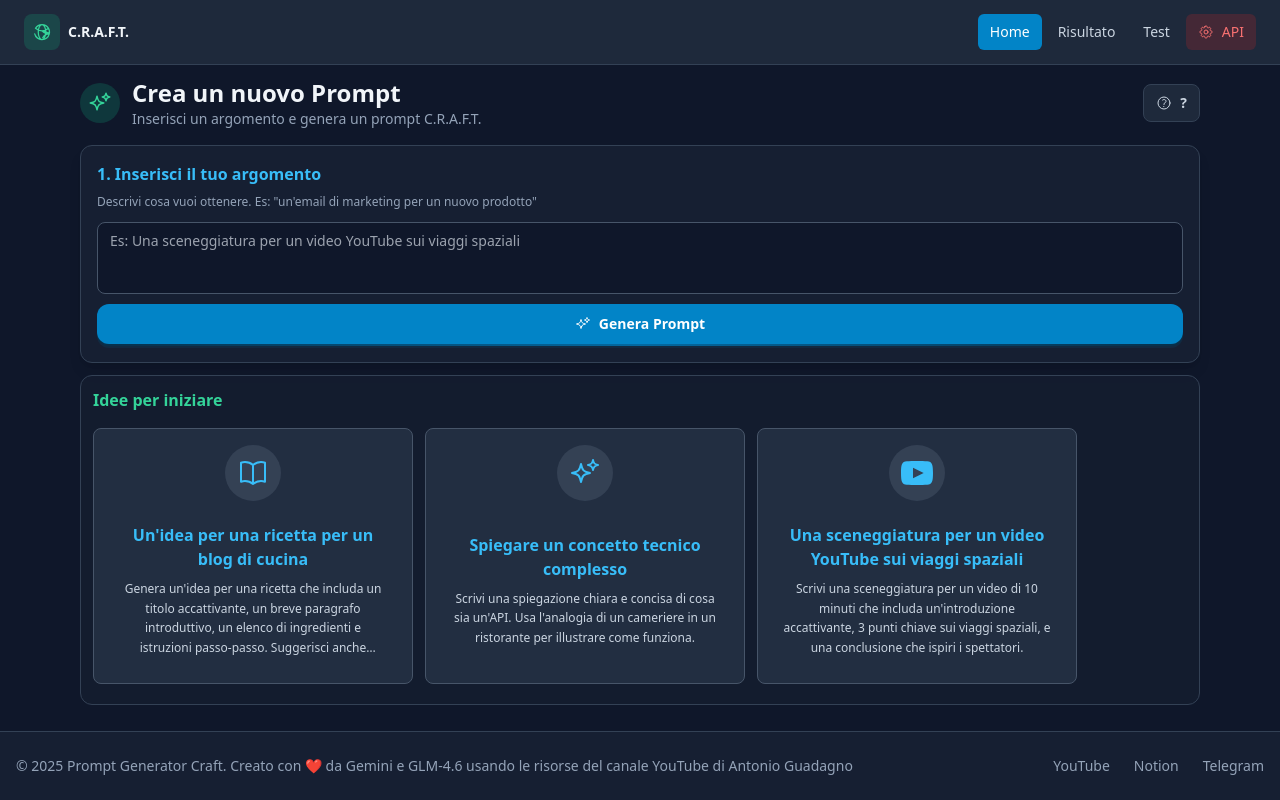
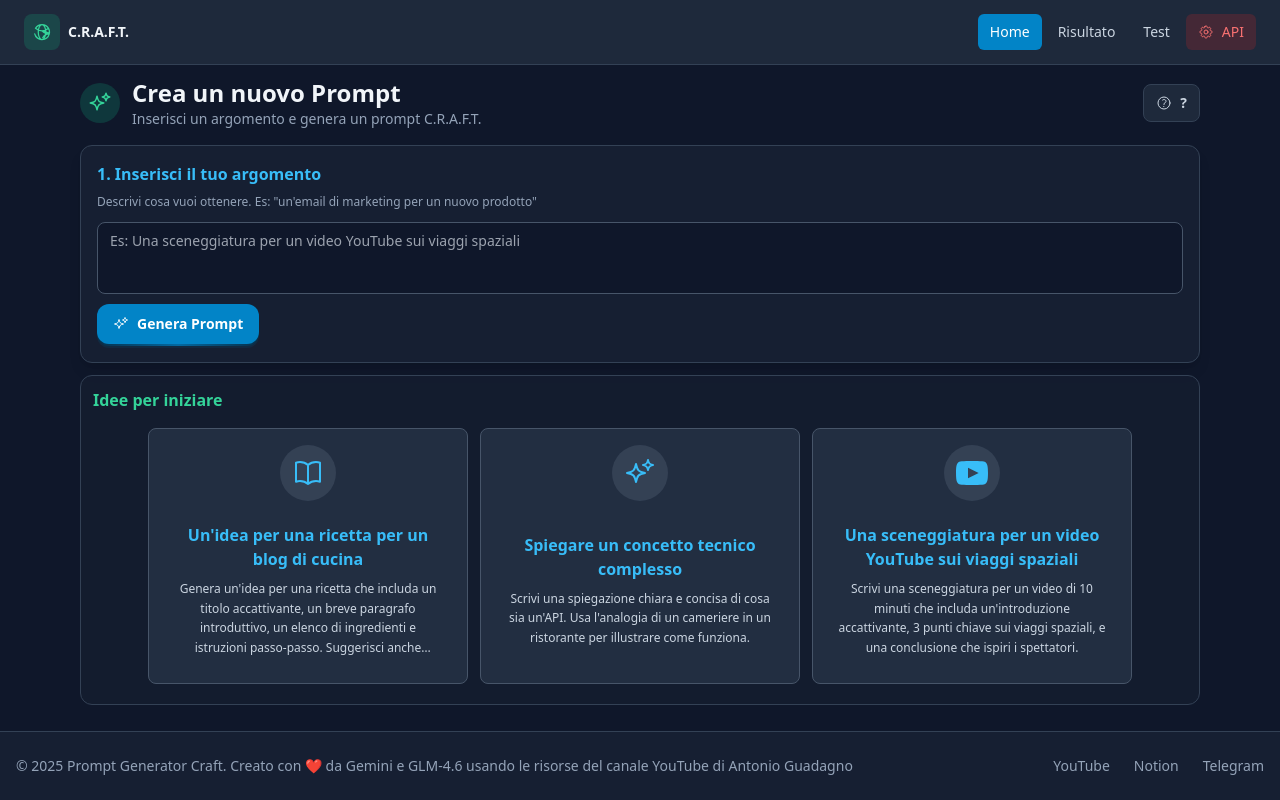
Before and after one commit to fracabu/generatore-di-prompt-craft, a React (Vite) app: page / in a window 1280 px wide. Built offline with nearby package versions, Linux system fonts and the light colour scheme.

Commit message:
Fix UI layout issues: center suggestion cards and adjust button width

```diff
--- a/views/HomeView.tsx
+++ b/views/HomeView.tsx
@@ -184,7 +184,7 @@ const HomeView: React.FC = () => {
                 value={topic}
                 onChange={(e) => setTopic(e.target.value)}
                 placeholder="Es: Una sceneggiatura per un video YouTube sui viaggi spaziali"
-                className="flex-grow bg-slate-900 border border-slate-600 rounded-lg px-3 py-2 text-slate-200 focus:outline-none focus:ring-2 focus:ring-sky-500 transition-all text-sm resize-none overflow-hidden scrollbar-hide"
+                className="w-full bg-slate-900 border border-slate-600 rounded-lg px-3 py-2 text-slate-200 focus:outline-none focus:ring-2 focus:ring-sky-500 transition-all text-sm resize-none overflow-hidden scrollbar-hide"
                 style={{ minHeight: '40px', maxHeight: '128px' }}
                 onKeyDown={(e) => {
                   if (e.key === 'Enter' && !e.shiftKey) {
@@ -197,7 +197,7 @@ const HomeView: React.FC = () => {
               <button
                 onClick={handleGeneratePrompt}
                 disabled={isLoading}
-                className="pushable-3d relative border-none bg-transparent p-0 cursor-pointer outline-offset-4 transition-all duration-250 hover:brightness-110 disabled:opacity-50 disabled:cursor-not-allowed group w-full sm:w-auto"
+                className="pushable-3d relative border-none bg-transparent p-0 cursor-pointer outline-offset-4 transition-all duration-250 hover:brightness-110 disabled:opacity-50 disabled:cursor-not-allowed group w-fit"
                 style={{ transformStyle: 'preserve-3d' }}
                 onMouseEnter={(e) => {
                   const shadow = e.currentTarget.querySelector('span:first-child');
@@ -264,7 +264,7 @@ const HomeView: React.FC = () => {
           {/* Suggestion Cards Carousel */}
           <section className="bg-slate-800/30 border border-slate-700 p-2 sm:p-3 rounded-xl flex-shrink-0">
             <h3 className="text-sm sm:text-base font-semibold text-emerald-400 mb-2">Idee per iniziare</h3>
-            <div className="flex gap-1.5 sm:gap-2 md:gap-3 overflow-x-auto scrollbar-hide py-2 justify-center sm:justify-start">
+            <div className="flex gap-1.5 sm:gap-2 md:gap-3 overflow-x-auto scrollbar-hide py-2 justify-center">
               {currentSuggestions.map((suggestion, index) => {
                 const IconComponent = getSuggestionIcon(suggestion.topic);
                 return (
```
Also changed, not shown: 1 other file (tests, documents, lock files or other folders).
